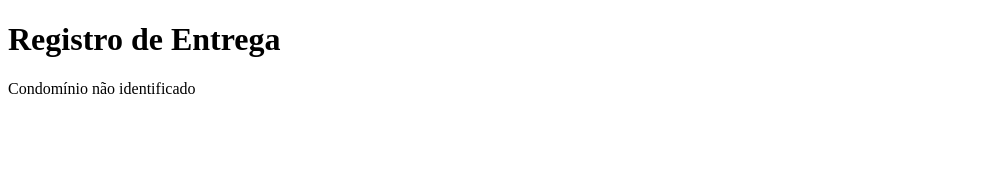
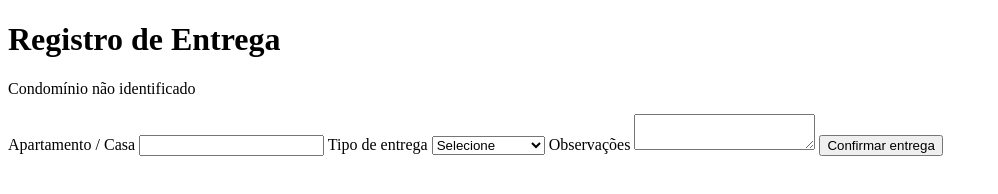
Before and after one commit to Aquelehomem/teste-qr-code, a plain HTML site: page index.html in a window 1280 px wide. Shown: the whole page, without its empty margins (0-998 px from the left). Drawn offline with Linux system fonts and the light colour scheme.

Commit message:
Add files via upload

```diff
--- a/index.html
+++ b/index.html
@@ -10,7 +10,36 @@
 <h1>Registro de Entrega</h1>
 
 <p id="condominio"></p>
+<form id="entregaForm">
 
+  <p id="infoCondominio"></p>
+
+  <input type="hidden" id="condominioId" name="condominioId">
+
+  <label>
+    Apartamento / Casa
+    <input type="text" id="apartamento" required>
+  </label>
+
+  <label>
+    Tipo de entrega
+    <select id="tipo" required>
+      <option value="">Selecione</option>
+      <option>Correios</option>
+      <option>Mercado</option>
+      <option>Transportadora</option>
+      <option>Outros</option>
+    </select>
+  </label>
+
+  <label>
+    Observações
+    <textarea id="obs"></textarea>
+  </label>
+
+  <button type="submit">Confirmar entrega</button>
+
+</form>
 <script>
   const params = new URLSearchParams(window.location.search);
   const condominioId = params.get("condominio");
```
